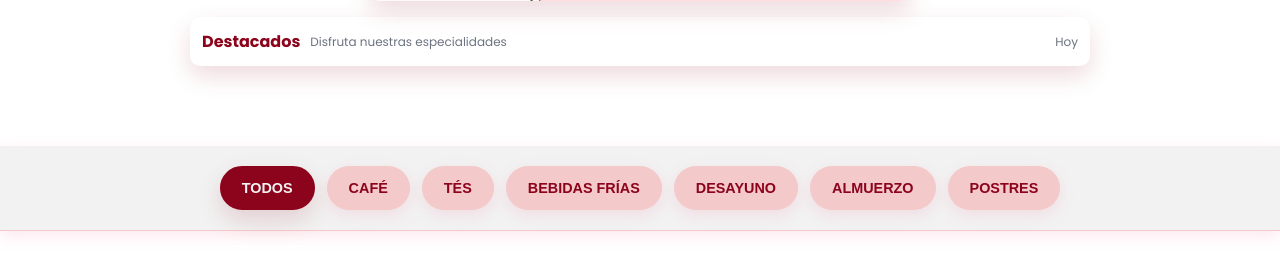
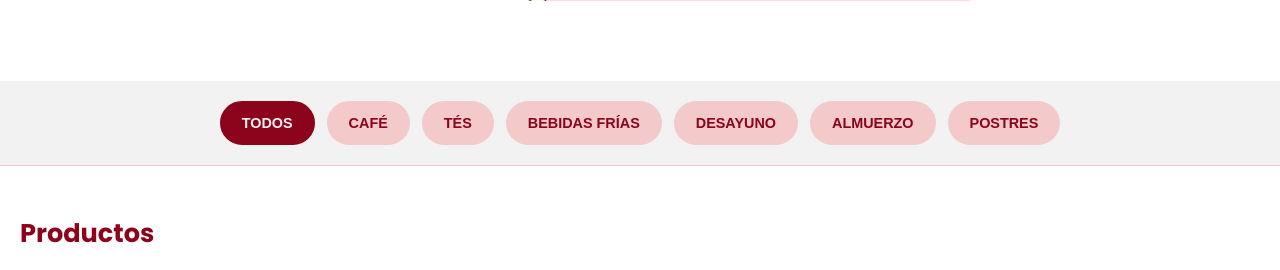
Before and after one commit to WomuLP/RomCoffe, a PHP site: page / in a window 1280 px wide. Shown: the part 1119-1389 px from the top of the page. Run offline with PHP 8.4, Linux system fonts and the light colour scheme.

Commit message:
Eliminación de la sección de destacados en index.html y limpieza de estilos en style.css, removiendo sombras y ajustando anchos de elementos.

```diff
--- a/index.html
+++ b/index.html
@@ -85,13 +85,6 @@
           <label class="nc-card" for="item-3" id="nc-card-3">
             <img src="Destacado 3.png" alt="Slide 3">
           </label>
-        </div>
-        <div class="nc-player">
-          <div class="nc-info-area">
-            <strong class="nc-title">Destacados</strong>
-            <span class="nc-subtitle">Disfruta nuestras especialidades</span>
-            <span class="nc-time">Hoy</span>
-          </div>
         </div>
       </div>
     </section>
--- a/style.css
+++ b/style.css
@@ -349,36 +341,6 @@
   height: 100%;
   object-fit: cover;
   display: block;
-}
-
-.nc-player {
-  background: #fff;
-  border-radius: 10px;
-  padding: 12px;
-  box-shadow: var(--shadow);
-}
-
-.nc-info-area {
-  display: grid;
-  grid-template-columns: auto 1fr auto;
-  gap: 10px;
-  align-items: center;
-}
-
-.nc-title {
-  font-weight: 700;
-  margin: 0;
-}
-
-.nc-subtitle {
-  color: #6b7280;
-  font-size: 12px;
-}
-
-.nc-time {
-  color: #6b7280;
-  font-size: 12px;
-  margin-left: auto;
 }
 
 /* Carousel positions */
@@ -421,7 +383,6 @@
   top: 0;
   z-index: 10;
   border-bottom: 1px solid var(--bg-light-pink);
-  box-shadow: var(--shadow-soft);
   backdrop-filter: blur(10px);
 }
 
@@ -438,7 +399,6 @@
   transition: all 0.3s cubic-bezier(0.4, 0, 0.2, 1);
   position: relative;
   overflow: hidden;
-  box-shadow: var(--shadow-soft);
 }
 
 .chip::before {
@@ -468,12 +427,10 @@
   background: var(--bg-dark);
   color: var(--text-light);
   border-color: var(--bg-dark);
-  box-shadow: var(--shadow);
 }
 
 .chip.active:hover {
   transform: translateY(-3px);
-  box-shadow: var(--shadow);
 }
 
 /* ========================================
```
Also changed, not shown: other parts of style.css (+2 -21 lines).
